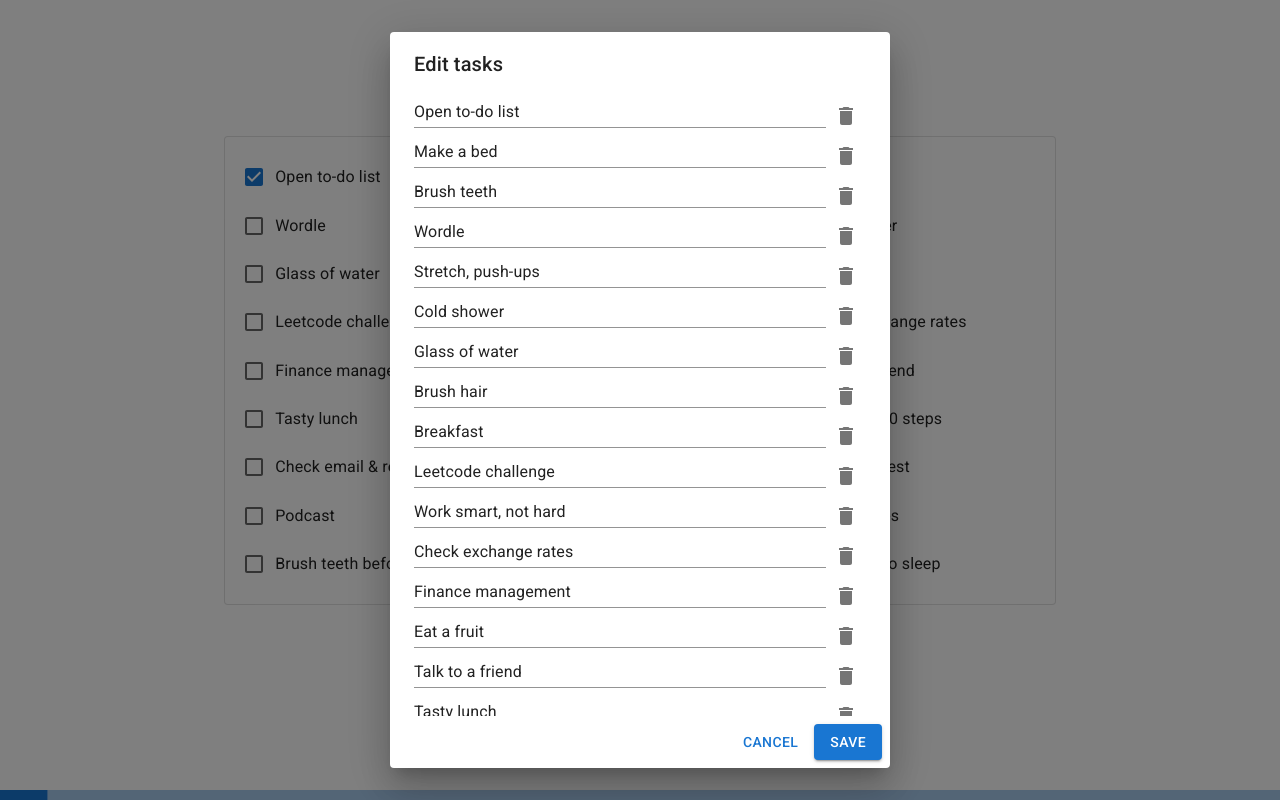
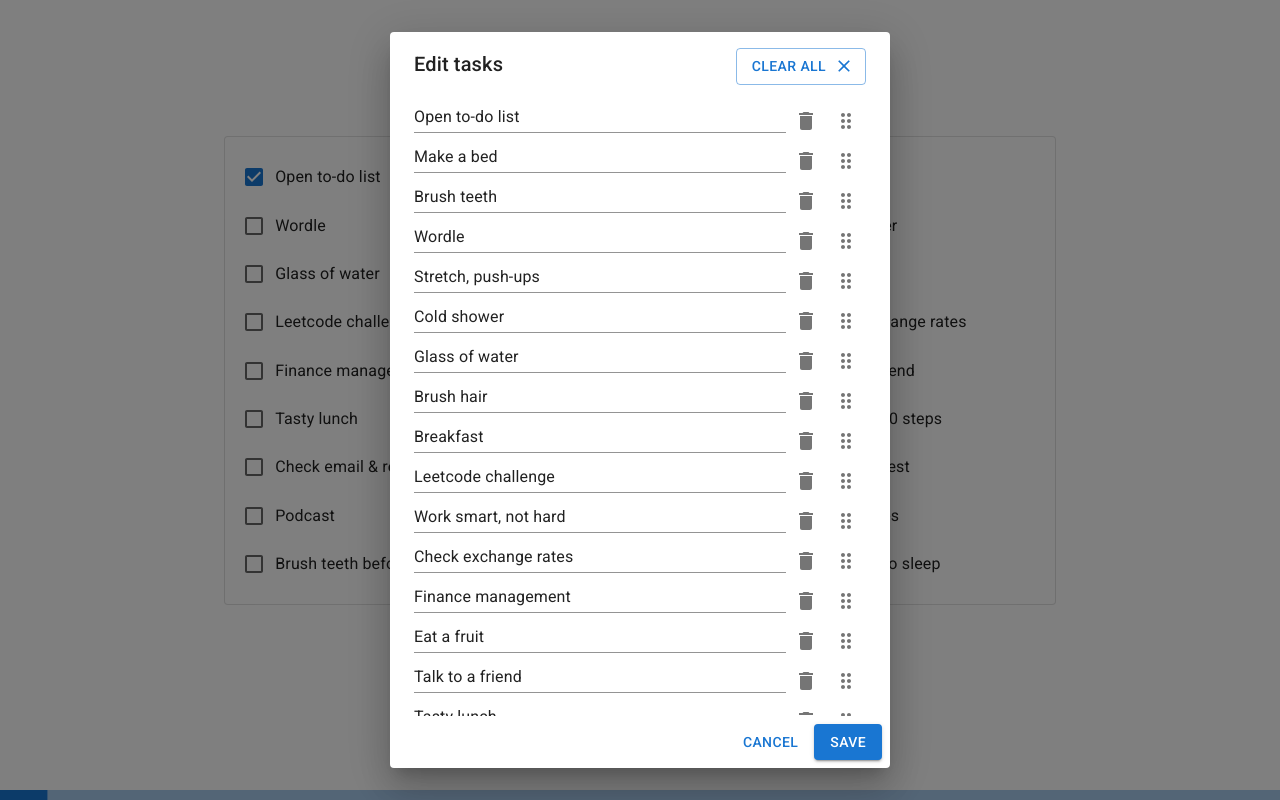
Before and after one commit to okplanbo/sia, a React (Vite) app: page / in a window 1280 px wide. Both pictures are taken after a click on the button "EDIT". Built offline with nearby package versions, Linux system fonts and the light colour scheme.

Commit message:
feat: [S3] change order drag and drop

```diff
--- a/package.json
+++ b/package.json
@@ -16,6 +16,7 @@
     "@emotion/react": "^11.11.1",
     "@emotion/styled": "^11.11.0",
     "@fontsource/roboto": "^5.0.2",
+    "@hello-pangea/dnd": "^16.5.0",
     "@mui/icons-material": "^5.13.7",
     "@mui/material": "^5.13.4",
     "@mui/x-date-pickers": "^6.9.1",
--- a/src/App.tsx
+++ b/src/App.tsx
@@ -1,5 +1,7 @@
 import { useCallback, useState, useRef } from "react";
 import { v4 as uuidv4 } from 'uuid';
+import type { DropResult } from '@hello-pangea/dnd';
+import { DragDropContext, Draggable, Droppable } from '@hello-pangea/dnd';
 
 import { Paper, Tooltip, FormControlLabel, Checkbox, Dialog, DialogActions,
     DialogContent, DialogContentText, DialogTitle, Typography, LinearProgress,
@@ -7,10 +9,12 @@ import { Paper, Tooltip, FormControlLabel, Checkbox, Dialog, DialogActions,
 
 import AddIcon from '@mui/icons-material/Add';
 import DeleteIcon from '@mui/icons-material/Delete';
+import ClearIcon from '@mui/icons-material/Clear';
+import DragIcon from '@mui/icons-material/DragIndicator';
 import { useTheme } from '@mui/material/styles';
 
 import { Task } from ":src/types";
-import { calcProgress, debounce } from ":src/helpers";
+import { calcProgress, debounce, reorder, vibrate } from ":src/helpers";
 import { basicList, debounce_delay, storage_key, task_input_limit, tooptip_offset } from ":src/constants";
 
 import "./App.scss";
@@ -45,6 +49,7 @@ export default function App(): JSX.Element {
         const newTasks = [...tasks];
         newTasks[index] = {...newTasks[index], checked: !newTasks[index].checked};
         updateTasks(newTasks);
+        vibrate();
     }, [tasks]);
 
     const debouncedUpdate = debounce((newDescription: string, key: string) => {
@@ -72,8 +77,8 @@ export default function App(): JSX.Element {
         setIsConfirmOpen(false);
     };
 
-    const handleEdit = () => {
-        setEditedTasks(tasks.slice());
+    const handleStartEdit = () => {
+        setEditedTasks(JSON.parse(JSON.stringify(tasks)));
         setIsEditDialogOpen(true);
     };
 
@@ -106,6 +111,29 @@ export default function App(): JSX.Element {
         const tasks = editedTasks.filter(task => task.key !== key);
         setEditedTasks(tasks);
     };
+
+    const onDragStart = () => {
+        vibrate();
+    }
+
+    const handleClearTasks = () => {
+        setEditedTasks([]);
+    }
+
+    const onDragEnd = (result: DropResult) => {
+        if (!result.destination) {
+            return; // dropped outside the list
+        }
+        if (result.destination.index === result.source.index) {
+            return;
+        }
+        const items = reorder(
+            editedTasks,
+            result.source.index,
+            result.destination.index,
+        );
+        setEditedTasks(items);
+    }
 
     return (
         <>
@@ -164,7 +192,7 @@ export default function App(): JSX.Element {
 
             <Box display="flex" justifyContent="center" marginTop="2rem">
                 <Box display="flex" marginRight="2rem">
-                    <Button variant="outlined" onClick={handleEdit}>
+                    <Button variant="outlined" onClick={handleStartEdit}>
                         Edit
                     </Button>
                 </Box>
@@ -184,15 +212,45 @@ export default function App(): JSX.Element {
                 aria-labelledby="responsive-dialog-title"
             >
                 <DialogTitle id="responsive-dialog-title">
+                    <Box display="flex" justifyContent="space-between">
                         Edit tasks
+                        <Button
+                            variant="outlined"
+                            disabled={editedTasks.length === 0}
+                            endIcon={<ClearIcon />}
+                            onClick={handleClearTasks}
+                        >
+                            Clear all
+                        </Button>
+                    </Box>
                 </DialogTitle>
                 <DialogContent sx={ fullScreen ? undefined : { minWidth: '500px'}}>
+
                     <Box
                         display="flex"
                         flexDirection="column"
                         marginBottom="1rem"
                     >
-                        {editedTasks.map(item =>
+                        <DragDropContext onDragStart={onDragStart} onDragEnd={onDragEnd}>
+                            <Droppable droppableId="droppable">
+                                {(provided) => (
+                                    <div
+                                        {...provided.droppableProps}
+                                        ref={provided.innerRef}
+                                        // style={getListStyle(snapshot.isDraggingOver)}
+                                    >
+                                        {editedTasks.map((item, index) => (
+                                            <Draggable key={item.key} draggableId={item.key} index={index}>
+                                                {(provided) => (
+                                                    <div
+                                                        ref={provided.innerRef}
+                                                        {...provided.draggableProps}
+                                                        {...provided.dragHandleProps}
+                                                        // style={getItemStyle(
+                                                        //     snapshot.isDragging,
+                                                        //     provided.draggableProps.style
+                                                        // )}
+                                                    >
                                                         <Box key={item.key} display="flex">
                                                             <Input
                                                                 onChange={(event: React.ChangeEvent<HTMLInputElement>) => {
@@ -215,8 +273,22 @@ export default function App(): JSX.Element {
                                                             >
                                                                 <DeleteIcon fontSize="medium" />
                                                             </IconButton>
+                                                            <IconButton
+                                                                aria-label="reorder"
+                                                                size="medium"
+                                                            >
+                                                                <DragIcon fontSize="medium" />
+                                                            </IconButton>
                                                         </Box>
+                                                    </div>
                                                 )}
+                                            </Draggable>
+                                        ))}
+                                        {provided.placeholder}
+                                    </div>
+                                )}
+                            </Droppable>
+                        </DragDropContext>
                         <Button
                             variant="outlined"
                             startIcon={<AddIcon />}
--- a/src/constants.ts
+++ b/src/constants.ts
@@ -33,3 +33,4 @@ export const total_percent = 100;
 export const tooptip_offset = [45, -10];
 export const task_input_limit = 45;
 export const debounce_delay = 300;
+export const vibrate_duration = 100;
--- a/src/helpers.ts
+++ b/src/helpers.ts
@@ -1,5 +1,5 @@
 import { Task } from "./types";
-import { total_percent } from "./constants";
+import { total_percent, vibrate_duration } from "./constants";
 
 export function debounce<T extends (...args: string[]) => void>(fn: T, time: number) {
     let timeoutId: NodeJS.Timeout | null;
@@ -24,3 +24,17 @@ export function calcProgress (tasks: Task[]) {
     });
     return total_percent / tasks.length * completedCount;
 }
+
+export function vibrate() {
+    if (window.navigator.vibrate) {
+        window.navigator.vibrate(vibrate_duration);
+    }
+}
+
+export function reorder(list: Task[], startIndex: number, endIndex: number) {
+    const result = Array.from(list);
+    const [removed] = result.splice(startIndex, 1);
+    result.splice(endIndex, 0, removed);
+
+    return result;
+}
```
Also changed, not shown: .eslintrc.cjs, 2 other files (tests, documents, lock files or other folders). Lines whose indentation alone changed are shown as unchanged.
